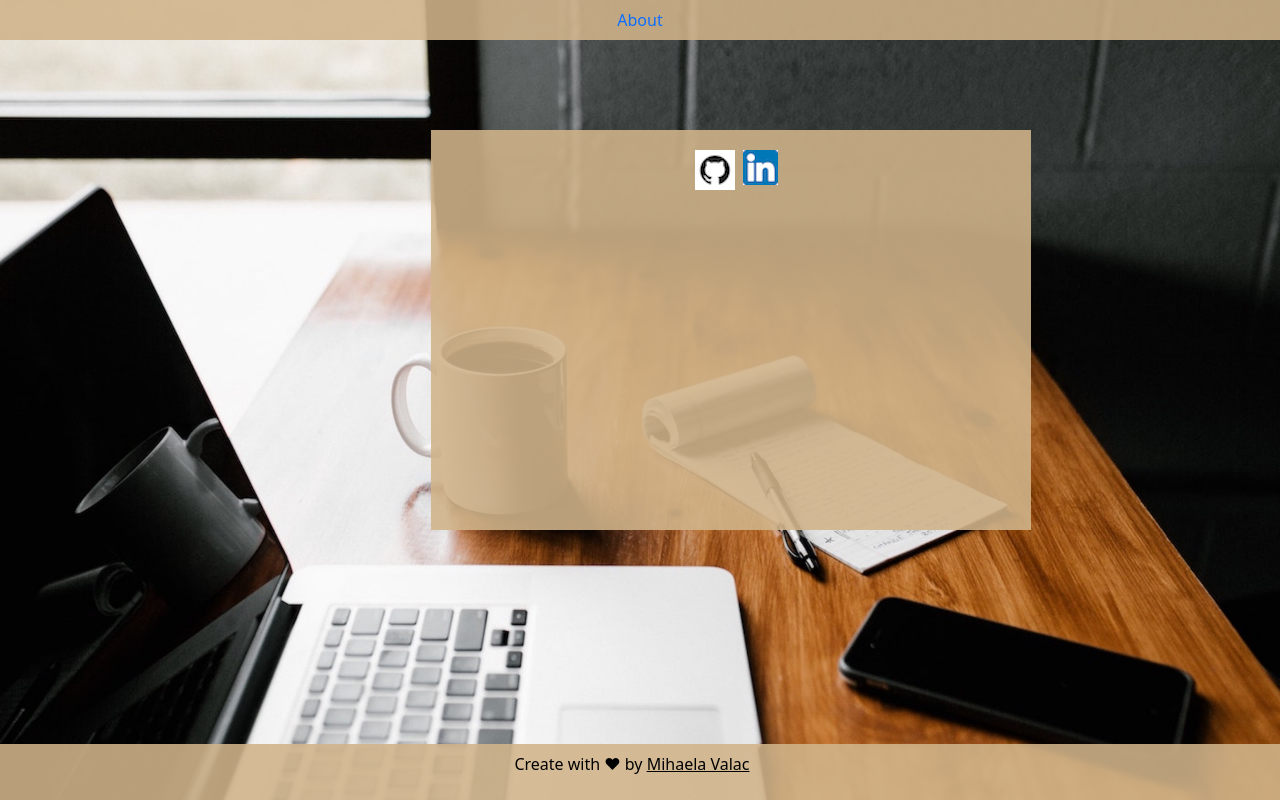
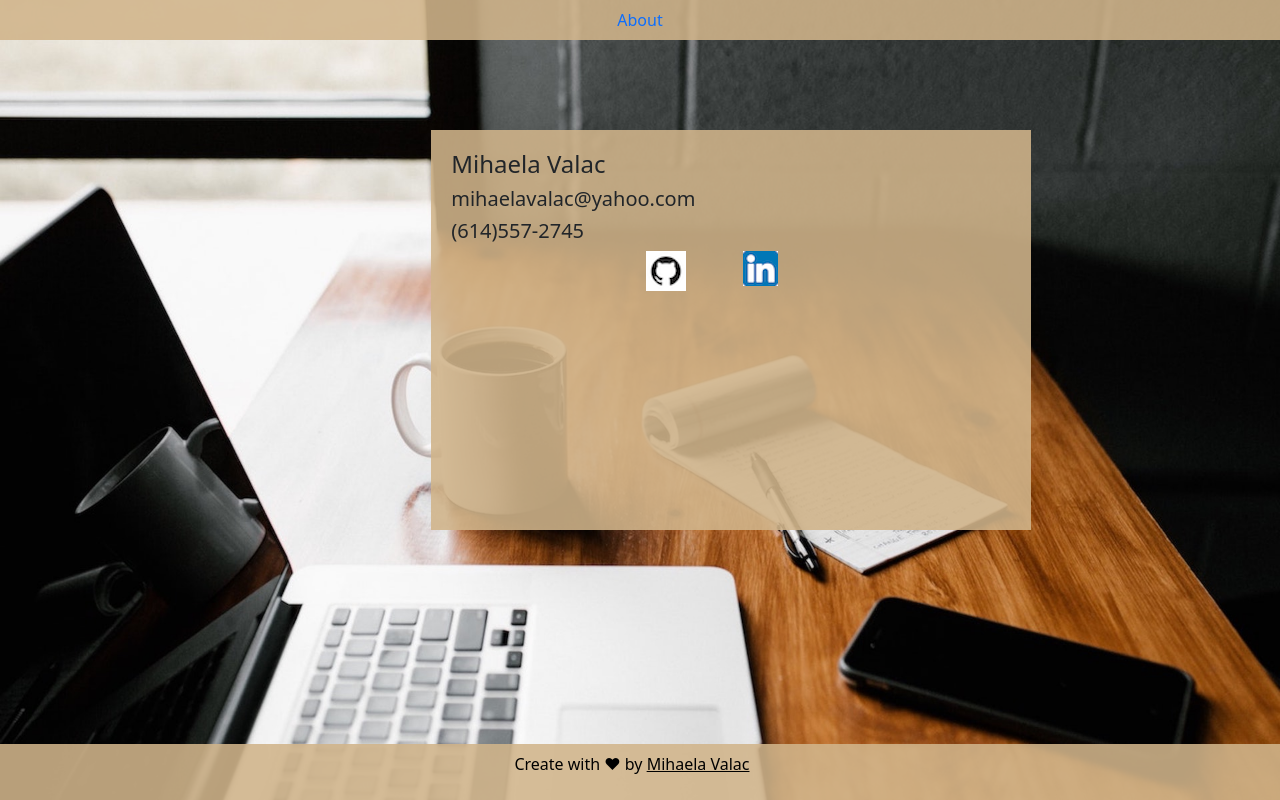
Before and after one commit to mihaelavalac/Professional-Portfolio, a plain HTML site: page contact.html in a window 1280 px wide. Drawn offline with nearby package versions, Linux system fonts and the light colour scheme.

Commit message:
Added the contact information

```diff
--- a/contact.html
+++ b/contact.html
@@ -29,13 +29,18 @@
       <div class="row">
         <div class="container col-6" id="about-box">
           <div class="row">
-            <div class="col-5"></div>
-            <div class="col-1">
+            <h4>Mihaela Valac</h4>
+            <h5>mihaelavalac@yahoo.com</h5>
+            <h5>(614)557-2745</h5>
+          </div>
+          <div class="row">
+            <div class="col-4"></div>
+            <div class="col-2">
               <a href="https://github.com/mihaelavalac"
                 ><img src="img/git.png"  alt="Github icon."
               /></a>
             </div>
-            <div class="col-1">
+            <div class="col-2">
               <a href="https://www.linkedin.com/in/mihaela-valac-2493901b9/"
                 ><img src="img/linkedin.png" alt="Linkedin icon."
               /></a>
```
